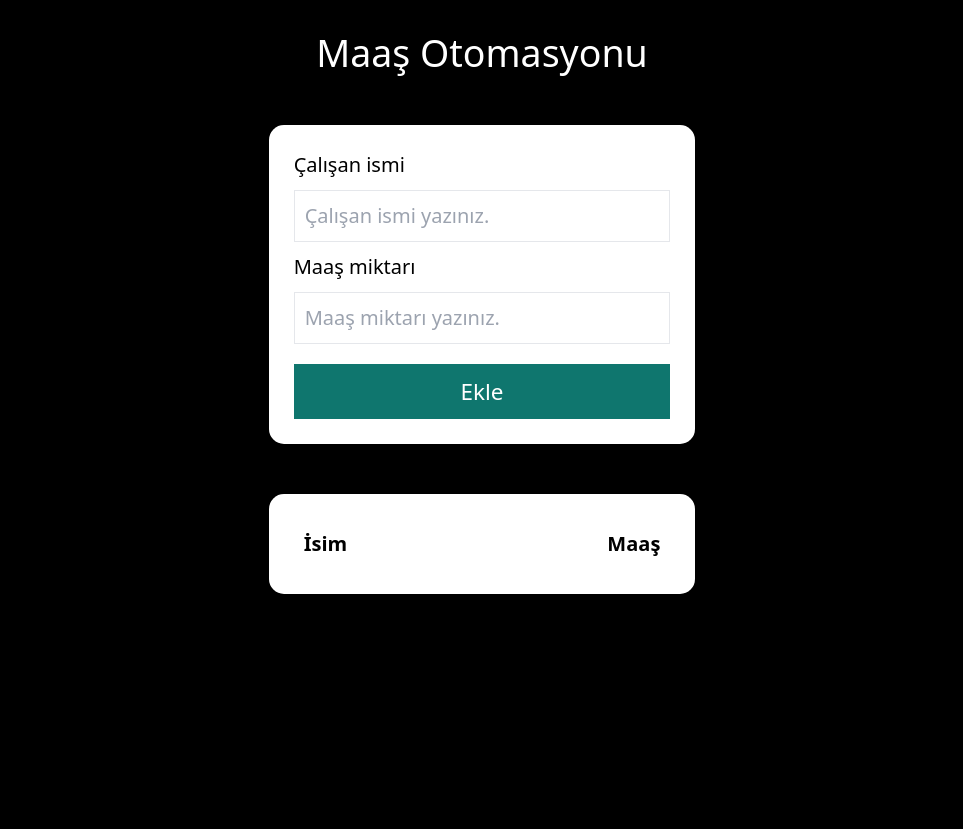
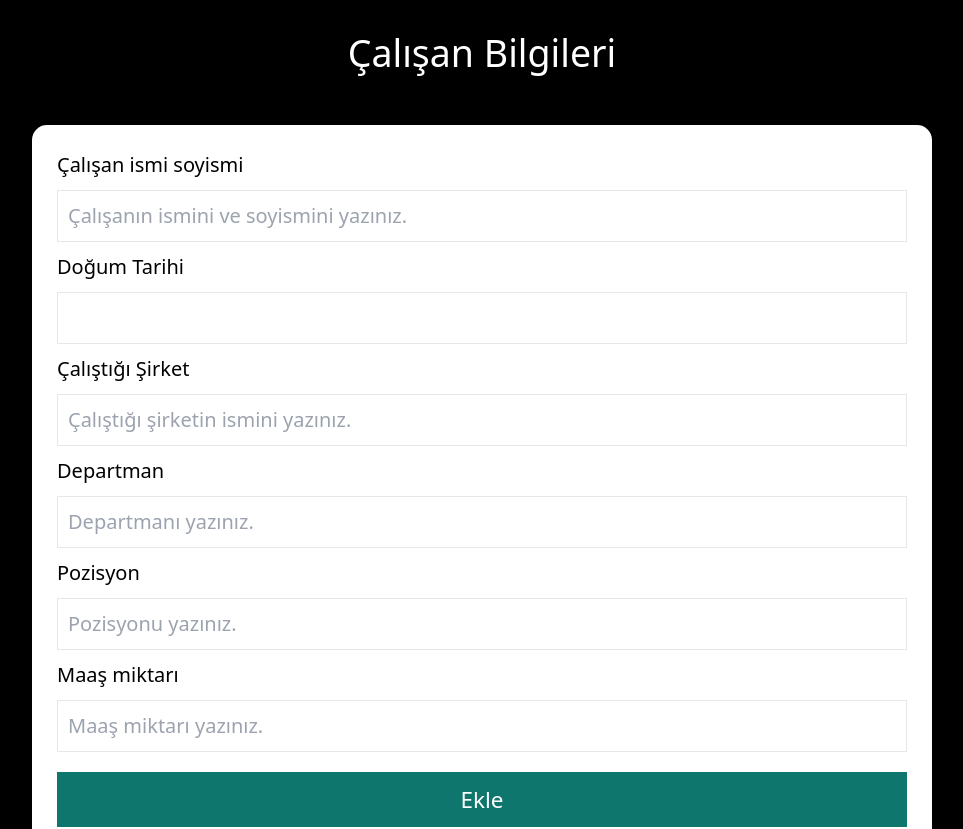
Before and after one commit to mhmtates/EmployeeApp, a React (Create React App) app: page / in a window 1280 px wide. Shown: the top 829 px of the page, without its empty margins (158-1121 px from the left). Before the commit the page ends 800 px from the top, so only its background shows below. Built offline with nearby package versions, Linux system fonts and the light colour scheme.

Commit message:
All project files changed

```diff
--- a/package.json
+++ b/package.json
@@ -1,5 +1,5 @@
 {
-  "name": "workers-salary-automation-app",
+  "name": "employees-app",
   "version": "0.1.0",
   "private": true,
   "dependencies": {
--- a/public/index.html
+++ b/public/index.html
@@ -25,7 +25,7 @@
       work correctly both with client-side routing and a non-root public URL.
       Learn how to configure a non-root public URL by running `npm run build`.
     -->
-    <title>Maaş Otomasyonu Uygulaması</title>
+    <title>Çalışan Bilgileri</title>
   </head>
   <body>
     <noscript>You need to enable JavaScript to run this app.</noscript>
--- a/src/App.jsx
+++ b/src/App.jsx
@@ -1,17 +1,17 @@
 import { useState } from "react";
-import AddWorker from "./components/Workers/AddWorker";
-import WorkerList from "./components/Workers/WorkerList";
+import AddEmployee from "./components/Employees/AddEmployee";
+import GetAllEmployees from "./components/Employees/GetAllEmployees";
 
 
 function App() {
 
-  const [workers,setWorkers] = useState([]);
+  const [employees,setEmployees] = useState([]);
 
   return (
     <div className="App">
-      <h1 className=" text-white text-center mt-6 text-3xl">Maaş Otomasyonu</h1>
-       <AddWorker setWorkers={setWorkers}/>
-       <WorkerList workers={workers}/>
+      <h1 className=" text-white text-center mt-6 text-3xl">Çalışan Bilgileri</h1>
+       <AddEmployee setEmployees={setEmployees}/>
+       <GetAllEmployees employees={employees}/>
     </div>
   );
 }
--- /dev/null
+++ b/src/components/Employees/AddEmployee.jsx
@@ -0,0 +1,138 @@
+import { useState } from "react";
+import Button from "../UI/Button";
+import Card from "../UI/Card";
+
+const AddEmployee = (props) => {
+
+  const [employeeFullName, setEmployeeFullName] = useState("");
+  const [birthDate, setBirthDate] = useState("");
+  const [company,setCompany] = useState("");
+  const [department, setDepartment] = useState("");
+  const [position,setPosition] = useState("");
+  const [salary, setSalary] = useState("");
+
+
+  const minSalary = 17002;
+
+  const employeeFullNameChangeHandler = (e) => {
+    setEmployeeFullName(e.target.value);
+  }
+  const birthDateChangeHandler = (e) => {
+    setBirthDate(e.target.value);
+  }
+  const companyChangeHandler = (e) => {
+    setCompany(e.target.value);
+  }
+  const departmentChangeHandler = (e) => {
+    setDepartment(e.target.value);
+  }
+  const positionChangeHandler = (e) => {
+    setPosition(e.target.value);
+  }
+  const salaryChangeHandler = (e) => {
+    setSalary(e.target.value);
+  }
+
+  const addEmployeeHandler = (e) => {
+    e.preventDefault();
+    if (employeeFullName.trim().length === 0 || salary.trim().length === 0) {
+      return;
+    }
+
+    if (+salary <= minSalary) {
+      return;
+    }
+    setEmployeeFullName("");
+    setSalary("");
+    props.setEmployees((prevState) => [
+      {
+        id: Math.floor(Math.random() * 100000),
+        fullName: employeeFullName,
+        birthDate: birthDate,
+        company: company,
+        department: department,
+        position:position,
+        salary: salary
+      },
+
+      ...prevState,
+    ])
+
+  }
+
+  return (
+    <Card className="mt-10">
+      <form className="flex flex-col gap-y-2" onSubmit={addEmployeeHandler}>
+        <label htmlFor="fullName" className="font-medium">
+          Çalışan ismi soyismi
+        </label>
+        <input
+          className="max-w-[45rem] w-full mx-auto border p-2"
+          type="text"
+          placeholder="Çalışanın ismini ve soyismini yazınız."
+          id="fullName"
+          onChange={employeeFullNameChangeHandler}
+          value={employeeFullName}
+        />
+        <label htmlFor="birthDate" className="font-medium">
+          Doğum Tarihi
+        </label>
+        <input
+          type="text"
+          className="max-w-[45rem] w-full mx-auto border p-2"
+          id="birthDate"
+          onChange={birthDateChangeHandler}
+          value={birthDate}
+        />
+        <label htmlFor="company" className="font-medium">
+          Çalıştığı Şirket
+        </label>
+        <input
+          type="text"
+          className="max-w-[45rem] w-full mx-auto border p-2"
+          placeholder="Çalıştığı şirketin ismini yazınız."
+          id="company"
+          onChange={companyChangeHandler}
+          value={company}
+        />
+        <label htmlFor="department" className="font-medium">
+          Departman
+        </label>
+        <input
+          type="text"
+          className="max-w-[45rem] w-full mx-auto border p-2"
+          placeholder="Departmanı yazınız."
+          id="department"
+          onChange={departmentChangeHandler}
+          value={department}
+        />
+         <label htmlFor="position" className="font-medium">
+           Pozisyon
+        </label>
+        <input
+          type="text"
+          className="max-w-[45rem] w-full mx-auto border p-2"
+          placeholder="Pozisyonu yazınız."
+          id="position"
+          onChange={positionChangeHandler}
+          value={position}
+        />
+        <label htmlFor="salary" className="font-medium">
+          Maaş miktarı
+        </label>
+        <input
+          type="number"
+          className="max-w-[45rem] w-full mx-auto border p-2"
+          placeholder="Maaş miktarı yazınız."
+          id="salary"
+          onChange={salaryChangeHandler}
+          value={salary}
+        />
+
+        <Button className="mt-2">Ekle</Button>
+      </form>
+    </Card>
+  );
+};
+
+export default AddEmployee;
--- /dev/null
+++ b/src/components/Employees/GetAllEmployees.jsx
@@ -0,0 +1,41 @@
+import Card from "../UI/Card"
+
+
+const GetAllEmployees = (props) => {
+    const{employees} = props;
+
+    return (
+        <Card className="mt-10" >
+            <ul>
+                <li className="flex gap-x-12 justify-center">
+                    <span className="font-bold">Tam İsmi</span>
+                    <span className="font-bold">Doğum Tarihi</span>
+                    <span className="font-bold">Şirket</span>
+                    <span className="font-bold">Departman</span>
+                    <span className="font-bold">Pozisyon</span>
+                    <span className="font-bold">Maaş</span>
+
+                </li>
+                {employees.map((employee) => (
+                    <li className ="flex cursor-pointer hover:shadow-xl p-2 gap-x-4 justify-center transition-shadow" key={employee.id}>
+                        <span className="ml-0">{employee.fullName}</span>
+                        <span className="text-slate-700 font-medium">
+                            {employee.birthDate}
+                        </span>
+                        <span className="text-slate-700 font-medium">
+                            {employee.company}
+                        </span>
+                        <span className="text-cyan-700 font-medium ">
+                            {employee.department}
+                        </span>
+                        <span className="text-yellow-700 font-medium">{employee.position}</span>
+                        <span className="text-teal-700 font-medium">{employee.salary} ₺</span>
+
+                    </li>
+                ))}
+            </ul>
+        </Card>
+    )
+}
+
+export default GetAllEmployees
--- a/src/components/Workers/AddWorker.jsx
+++ /dev/null
@@ -1,72 +0,0 @@
-import { useState } from "react";
-import Button from "../UI/Button";
-import Card from "../UI/Card";
-
-const AddWorker = (props) => {
-
-  const [workerName, setWorkerName] = useState("");
-  const [salary, setSalary] = useState("");
-
-  const minSalary = 17002;
-
-  const workerNameChangeHandler = (e) => {
-    setWorkerName(e.target.value);
-  }
-  const salaryChangeHandler = (e) => {
-    setSalary(e.target.value);
-  }
-  const addWorkerHandler = (e) => {
-    e.preventDefault();
-    if (workerName.trim().length === 0 || salary.trim().length === 0) {
-      return;
-    }
-
-    if (+salary <= minSalary) {
-      return;
-    }
-    setWorkerName("");
-    setSalary("");
-    props.setWorkers((prevState) =>[
-      {
-        id: Math.floor(Math.random() * 100000),
-        name: workerName,
-        salary: salary
-      },
-
-      ...prevState,
-    ])
-    console.log(workerName.trim(), salary.trim());
-  }
-
-  return (
-    <Card className="mt-10">
-      <form className="flex flex-col gap-y-2" onSubmit={addWorkerHandler}>
-        <label htmlFor="name" className="font-medium">
-          Çalışan ismi
-        </label>
-        <input
-          className="max-w-[40rem] w-full mx-auto border p-2"
-          type="text"
-          placeholder="Çalışan ismi yazınız."
-          id="name"
-          onChange={workerNameChangeHandler}
-          value={workerName}
-        />
-        <label htmlFor="salary" className="font-medium">
-          Maaş miktarı
-        </label>
-        <input
-          type="number"
-          className="max-w-[40rem] w-full mx-auto border p-2"
-          placeholder="Maaş miktarı yazınız."
-          id="salary"
-          onChange={salaryChangeHandler}
-          value={salary}
-        />
-        <Button className="mt-2">Ekle</Button>
-      </form>
-    </Card>
-  );
-};
-
-export default AddWorker;
--- a/src/components/Workers/WorkerList.jsx
+++ /dev/null
@@ -1,25 +0,0 @@
-import Card from "../UI/Card"
-
-
-const WorkerList = (props) => {
-    const{workers} = props;
-
-    return (
-        <Card className="mt-10">
-            <ul>
-                <li className="flex justify-between p-2">
-                    <span className="font-bold">İsim</span>
-                    <span className="font-bold">Maaş</span>
-                </li>
-                {workers.map((worker) => (
-                    <li className ="flex justify-between cursor-pointer hover:shadow-xl p-2 transition-shadow" key={worker.id}>
-                        <span>{worker.name}</span>
-                        <span className="text-teal-700 font-medium">{worker.salary} ₺</span>
-                    </li>
-                ))}
-            </ul>
-        </Card>
-    )
-}
-
-export default WorkerList
--- a/src/index.css
+++ b/src/index.css
@@ -7,5 +7,5 @@ html{
   @apply text-[125%]
 }
 body{
-  @apply bg-black w-1/3 mx-auto
+  @apply bg-black max-w-[45rem]  mx-auto
 }
```
Also changed, not shown: 1 other file (tests, documents, lock files or other folders).
